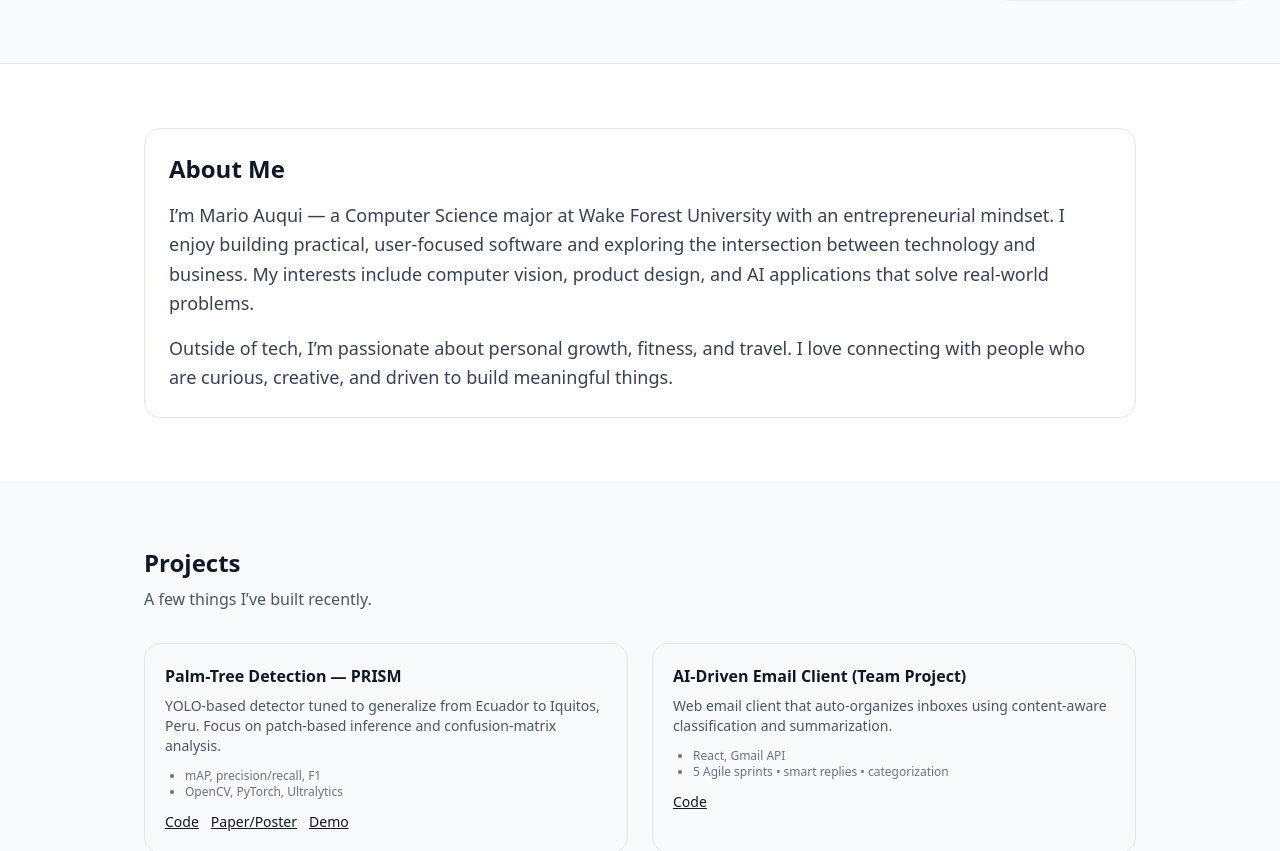
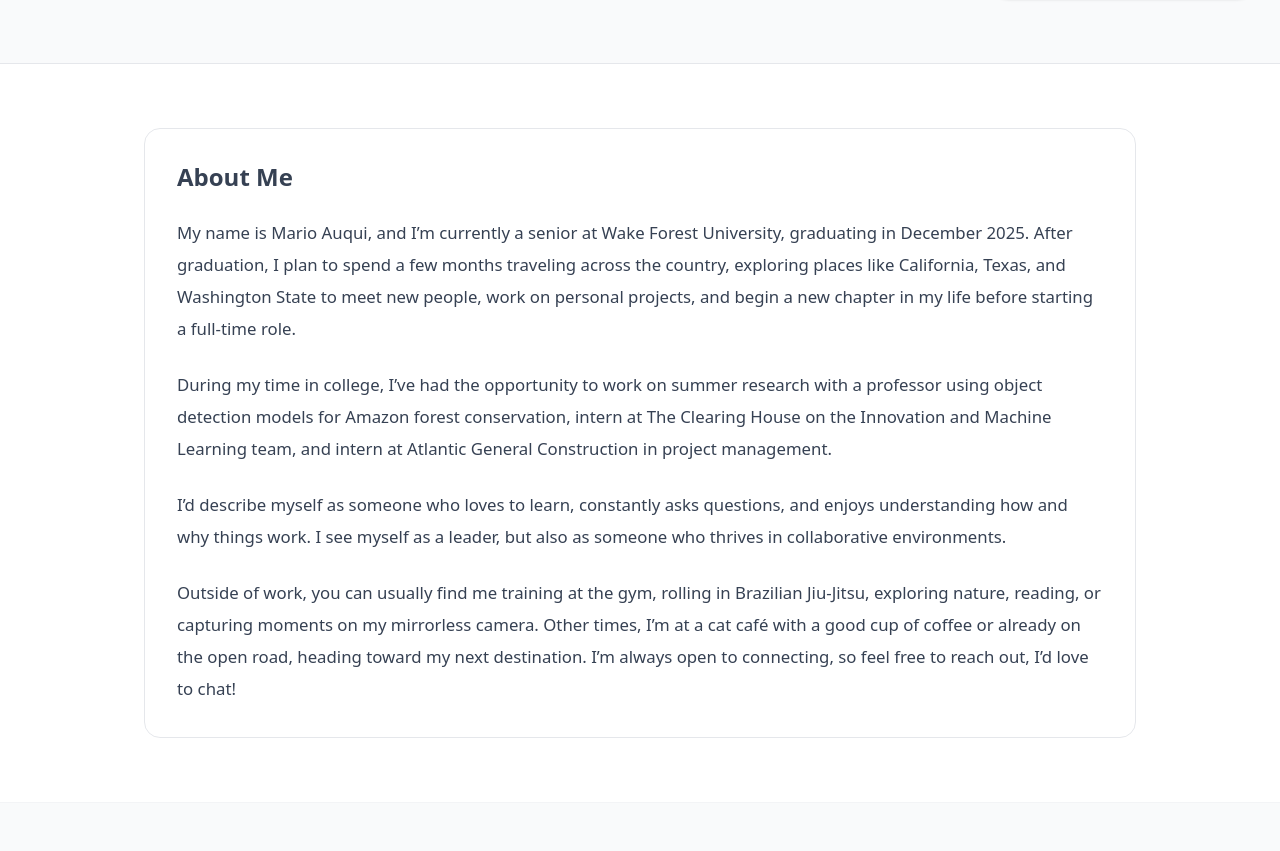
Before and after one commit to marioauqui/PersonalSite, a Next.js app: page / in a window 1280 px wide. Shown: the part 406-1257 px from the top of the page. Built offline with nearby package versions, Linux system fonts and the light colour scheme.

Commit message:
Updated About me

```diff
--- a/src/app/page.tsx
+++ b/src/app/page.tsx
@@ -37,7 +37,7 @@ export default function Home() {
               Computer Science and Entrepreneurship
             </h1>
             <p className="mt-4 text-lg text-gray-600 dark:text-gray-300">
-              Senior CS @ Wake Forest (Dec 2025). I’m into computer vision, clean UX, and turning ideas into shipped software.
+             Senior at Wake Forest University with interests in Software Engineering, Artificial Intelligence, and Innovation
             </p>
             <div className="mt-6 flex flex-wrap gap-3">
               <a
@@ -74,10 +74,6 @@ export default function Home() {
                 LinkedIn
               </a>
             </div>
-            <ul className="mt-6 flex flex-wrap gap-4 text-sm text-gray-500 dark:text-gray-400">
-              <li>Python • Java • JS/TS • SQL • C • HTML • CSS • Linux</li>
-              <li>React • PyTorch • TensorFlow • Keras • Pandas • NumPy</li>
-            </ul>
           </div>
           <div className="md:col-span-1 flex justify-end ml-auto">
             <div className="aspect-square max-w-[250px] md:max-w-[300px] rounded-3xl border border-gray-200 dark:border-gray-800 shadow-sm grid place-items-center overflow-hidden">
@@ -98,22 +94,37 @@ export default function Home() {
       </section>
 
       {/* About Me */}
-<section id="about" className="max-w-5xl mx-auto px-4 pt-16 pb-16 ">
-  <div className="rounded-2xl border border-gray-200 dark:border-gray-800 bg-white/70 dark:bg-gray-900/60 backdrop-blur p-6">
-    <h2 className="text-2xl font-bold mb-4">About Me</h2>
-    <p className="text-gray-700 dark:text-gray-300 leading-relaxed text-base md:text-lg">
-      I’m Mario Auqui — a Computer Science major at Wake Forest University with an
-      entrepreneurial mindset. I enjoy building practical, user-focused software and
-      exploring the intersection between technology and business. My interests include
-      computer vision, product design, and AI applications that solve real-world problems.
+<section id="about" className="max-w-5xl mx-auto px-4 pt-16 pb-16">
+  <div className="rounded-2xl border border-gray-200 dark:border-gray-800 bg-white/70 dark:bg-gray-900/60 backdrop-blur p-8 leading-relaxed text-[1.05rem] text-gray-700 dark:text-gray-300 space-y-6">
+    <h2 className="text-2xl font-bold mb-6">About Me</h2>
+
+    <p className="leading-8">
+      My name is Mario Auqui, and I’m currently a senior at Wake Forest University, graduating in December 2025.
+      After graduation, I plan to spend a few months traveling across the country, exploring places like California,
+      Texas, and Washington State to meet new people, work on personal projects, and begin a new chapter in my life
+      before starting a full-time role.
     </p>
 
-    <p className="mt-4 text-gray-700 dark:text-gray-300 leading-relaxed text-base md:text-lg">
-      Outside of tech, I’m passionate about personal growth, fitness, and travel. I love
-      connecting with people who are curious, creative, and driven to build meaningful things.
+    <p className="leading-8">
+      During my time in college, I’ve had the opportunity to work on summer research with a professor using object
+      detection models for Amazon forest conservation, intern at The Clearing House on the Innovation and Machine
+      Learning team, and intern at Atlantic General Construction in project management.
+    </p>
+
+    <p className="leading-8">
+      I’d describe myself as someone who loves to learn, constantly asks questions, and enjoys understanding how and
+      why things work. I see myself as a leader, but also as someone who thrives in collaborative environments.
+    </p>
+
+    <p className="leading-8">
+      Outside of work, you can usually find me training at the gym, rolling in Brazilian Jiu-Jitsu, exploring nature,
+      reading, or capturing moments on my mirrorless camera. Other times, I’m at a cat café with a good cup of coffee
+      or already on the open road, heading toward my next destination. I’m always open to connecting, so feel free
+      to reach out, I’d love to chat!
     </p>
   </div>
 </section>
+
 
       {/* Projects */}
       <section id="projects" className="bg-gray-50 border-y border-gray-100 dark:bg-gray-900 dark:border-gray-800">
```
